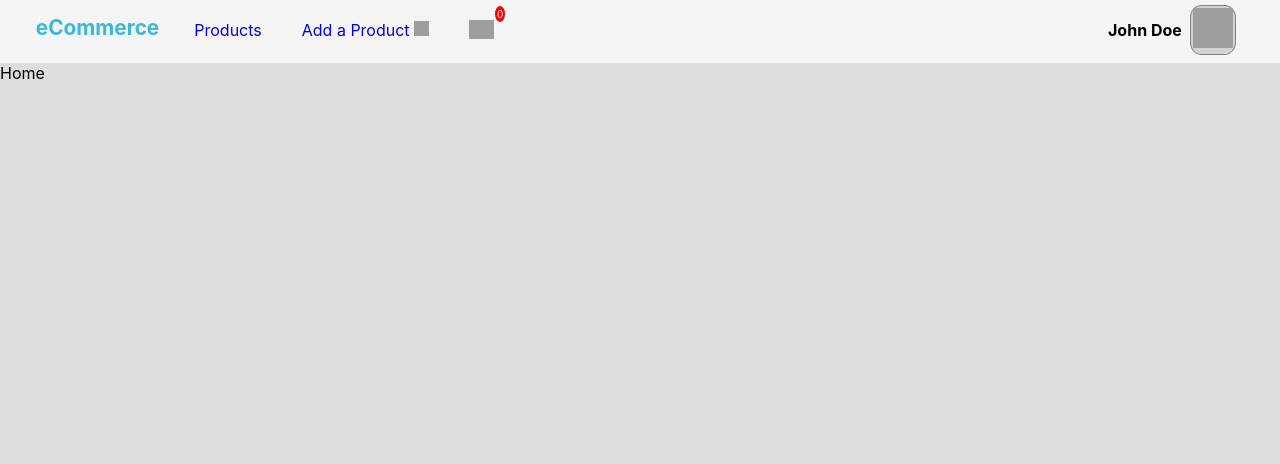
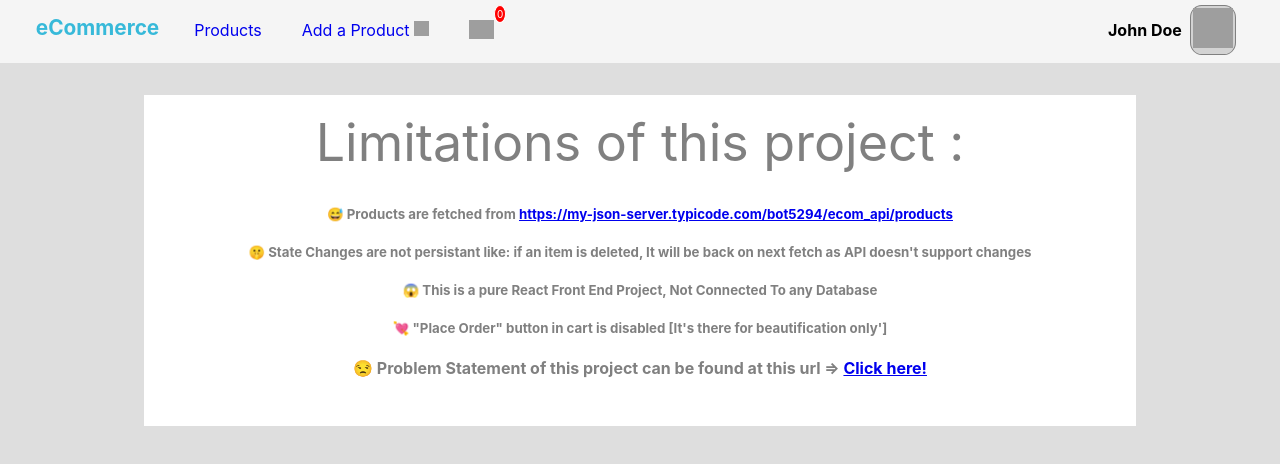
Before and after one commit to bot5294/ecommerce-react-app, a React (Create React App) app: page / in a window 1280 px wide. Shown: the top 464 px of the page. Built offline with nearby package versions, Linux system fonts and the light colour scheme; grey boxes are pictures that could not be loaded.

Commit message:
Project Completed

```diff
--- a/src/components/Item.js
+++ b/src/components/Item.js
@@ -133,8 +133,7 @@ const ItemCard = styled.div`
   display: flex;
   justify-content: space-between;
   width: 90%;
-  margin: 0 auto;
-  margin-top: 1em;
+  margin: 1em auto;
 `;
 const ItemInfo = styled.div`
   display: flex;
--- a/src/pages/Add_Product.js
+++ b/src/pages/Add_Product.js
@@ -11,6 +11,7 @@ export function AddProduct(props) {
     let desc = getById("_desc").value;
     let price = getById("_price").value;
     let rating = getById("_rating").value;
+    let img = getById("_purl").value;
     console.log(name, desc, price, rating);
     try {
       const data = {
@@ -18,7 +19,7 @@ export function AddProduct(props) {
         desc,
         price,
         rating,
-        img: "",
+        img,
       };
       console.log("data : ", data);
       props.addItem(data);
@@ -45,6 +46,12 @@ export function AddProduct(props) {
             <br />
           </label>
           <label>
+            Image Url :
+            <br />
+            <input id="_purl" />
+            <br />
+          </label>
+          <label>
             Price
             <br />
             <input id="_price" />
@@ -53,7 +60,13 @@ export function AddProduct(props) {
           <label>
             Rating
             <br />
-            <input id="_rating" />
+            <select id="_rating">
+              <option value={1}>1</option>
+              <option value={2}>2</option>
+              <option value={3}>3</option>
+              <option value={4}>4</option>
+              <option value={5}>5</option>
+            </select>
             <br />
           </label>
           <Button onClick={(e) => handleFormSubmit(e)}>Add</Button>
--- a/src/pages/Home.js
+++ b/src/pages/Home.js
@@ -1,5 +1,51 @@
 import React from "react";
+import styled from "styled-components";
+import { API_URLS } from "../utils";
 
 export function Home() {
-  return <div>Home</div>;
+  return (
+    <Box>
+      <HomeTitle>Limitations of this project :</HomeTitle>
+      <Limits>
+        <h5>
+          😅 Products are fetched from{" "}
+          <a href={API_URLS.products()}>{API_URLS.products()}</a>
+        </h5>
+        <h5>
+          🤫 State Changes are not persistant like: if an item is deleted, It
+          will be back on next fetch as API doesn't support changes
+        </h5>
+        <h5>
+          😱 This is a pure React Front End Project, Not Connected To any
+          Database
+        </h5>
+        <h5>
+          💘 "Place Order" button in cart is disabled [It's there for
+          beautification only']
+        </h5>
+        <h4>
+          😒 Problem Statement of this project can be found at this url =>{" "}
+          <a href="https://docs.google.com/document/d/11b-MXagrJlvd_dQzGHH4jWj_gwu_JV5QNNHq0KPOIAE/edit">
+            Click here!
+          </a>
+        </h4>
+      </Limits>
+    </Box>
+  );
 }
+const HomeTitle = styled.div`
+  text-align: center;
+  font-size: 52px;
+`;
+const Limits = styled.div`
+  text-align: center;
+  margin: 2em;
+`;
+const Box = styled.div`
+  background-color: white;
+  margin: 0 auto;
+  margin-top: 2em;
+  padding: 1em;
+  width: 60em;
+  color: grey;
+`;
```
